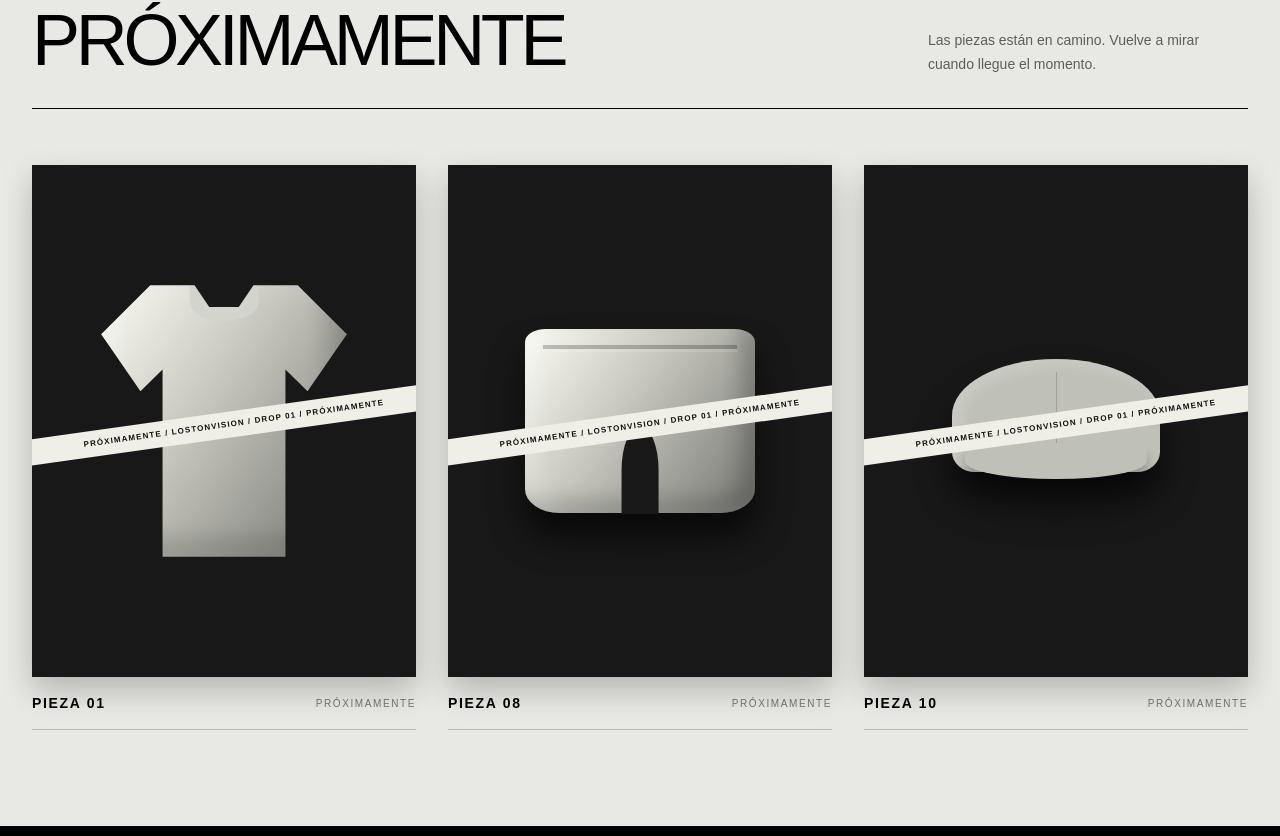
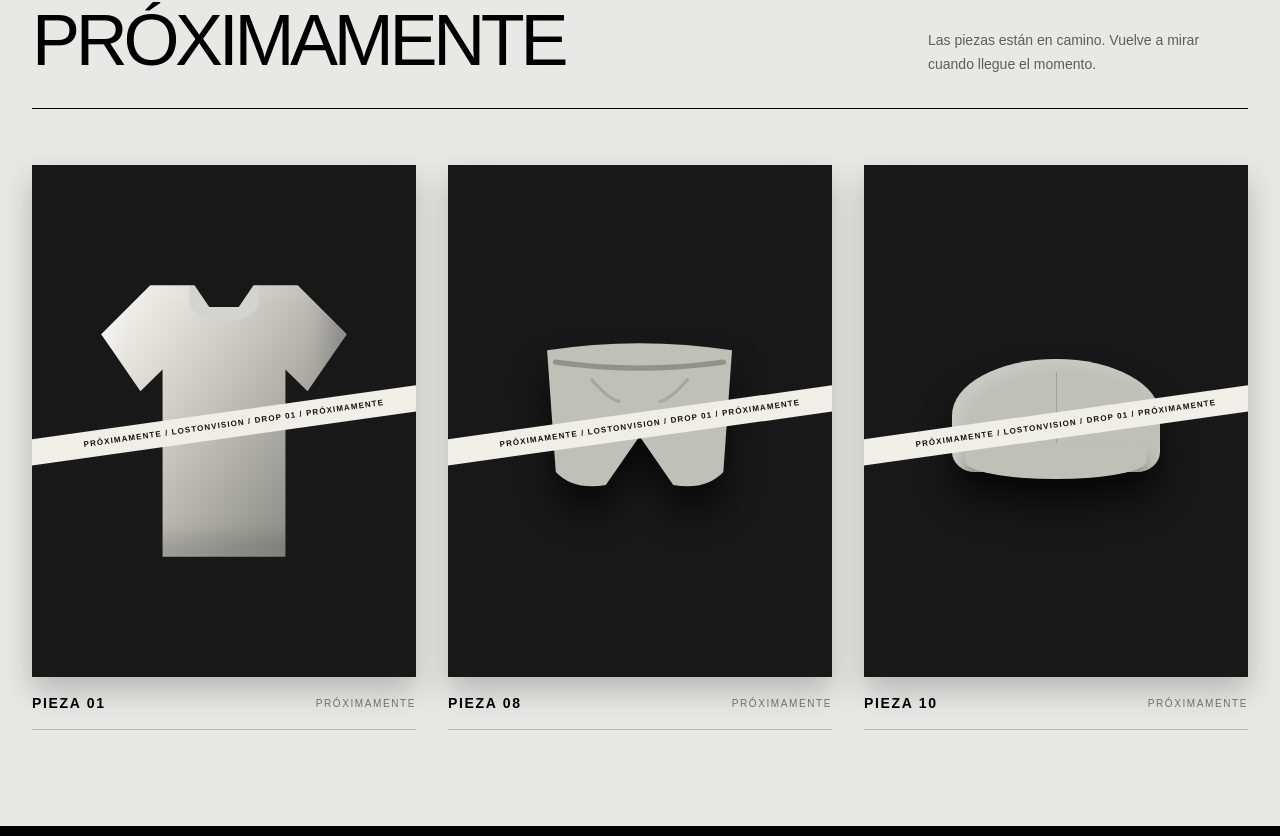
Before and after one commit to lostonvision/lostonvision, a Next.js app: page / in a window 1280 px wide. Shown: the part 924-1760 px from the top of the page. Built offline with nearby package versions, Linux system fonts and the light colour scheme.

Commit message:
Use curved shorts silhouette

```diff
--- a/app/globals.css
+++ b/app/globals.css
@@ -94,6 +94,20 @@ html {
 }
 
 .group:hover .future-piece {
+  filter: drop-shadow(0 30px 21px rgba(0, 0, 0, 0.72));
+  transform: translateY(-5px);
+}
+
+.future-short-svg {
+  position: relative;
+  z-index: 1;
+  width: 68%;
+  height: auto;
+  filter: drop-shadow(0 24px 16px rgba(0, 0, 0, 0.62));
+  transition: transform 500ms ease, filter 500ms ease;
+}
+
+.group:hover .future-short-svg {
   filter: drop-shadow(0 30px 21px rgba(0, 0, 0, 0.72));
   transform: translateY(-5px);
 }
--- a/components/ProductCard.tsx
+++ b/components/ProductCard.tsx
@@ -18,7 +18,30 @@ export default function ProductCard({ piece }: Props) {
     return (
         <article className="group block">
             <div className="future-silhouette relative flex aspect-[3/4] items-center justify-center bg-[#181818]">
-                <div className={`future-piece ${silhouetteClass} bg-[#d4d4ce]`} aria-hidden="true" />
+                {piece.kind === "short" ? (
+                    <svg className="future-short-svg" viewBox="0 0 240 180" aria-hidden="true">
+                        <path
+                            d="M35 25 Q120 12 205 25 L197 137 Q181 154 151 149 L120 104 L89 149 Q59 154 43 137 Z"
+                            fill="#bfc0b8"
+                        />
+                        <path
+                            d="M43 36 Q120 47 197 36"
+                            fill="none"
+                            stroke="rgba(0, 0, 0, 0.24)"
+                            strokeWidth="5"
+                            strokeLinecap="round"
+                        />
+                        <path
+                            d="M76 52 Q91 70 101 72 M164 52 Q149 70 139 72"
+                            fill="none"
+                            stroke="rgba(0, 0, 0, 0.13)"
+                            strokeWidth="3"
+                            strokeLinecap="round"
+                        />
+                    </svg>
+                ) : (
+                    <div className={`future-piece ${silhouetteClass} bg-[#d4d4ce]`} aria-hidden="true" />
+                )}
                 <div className="future-tape">PRÓXIMAMENTE / LOSTONVISION / DROP 01 / PRÓXIMAMENTE</div>
             </div>
 
```
